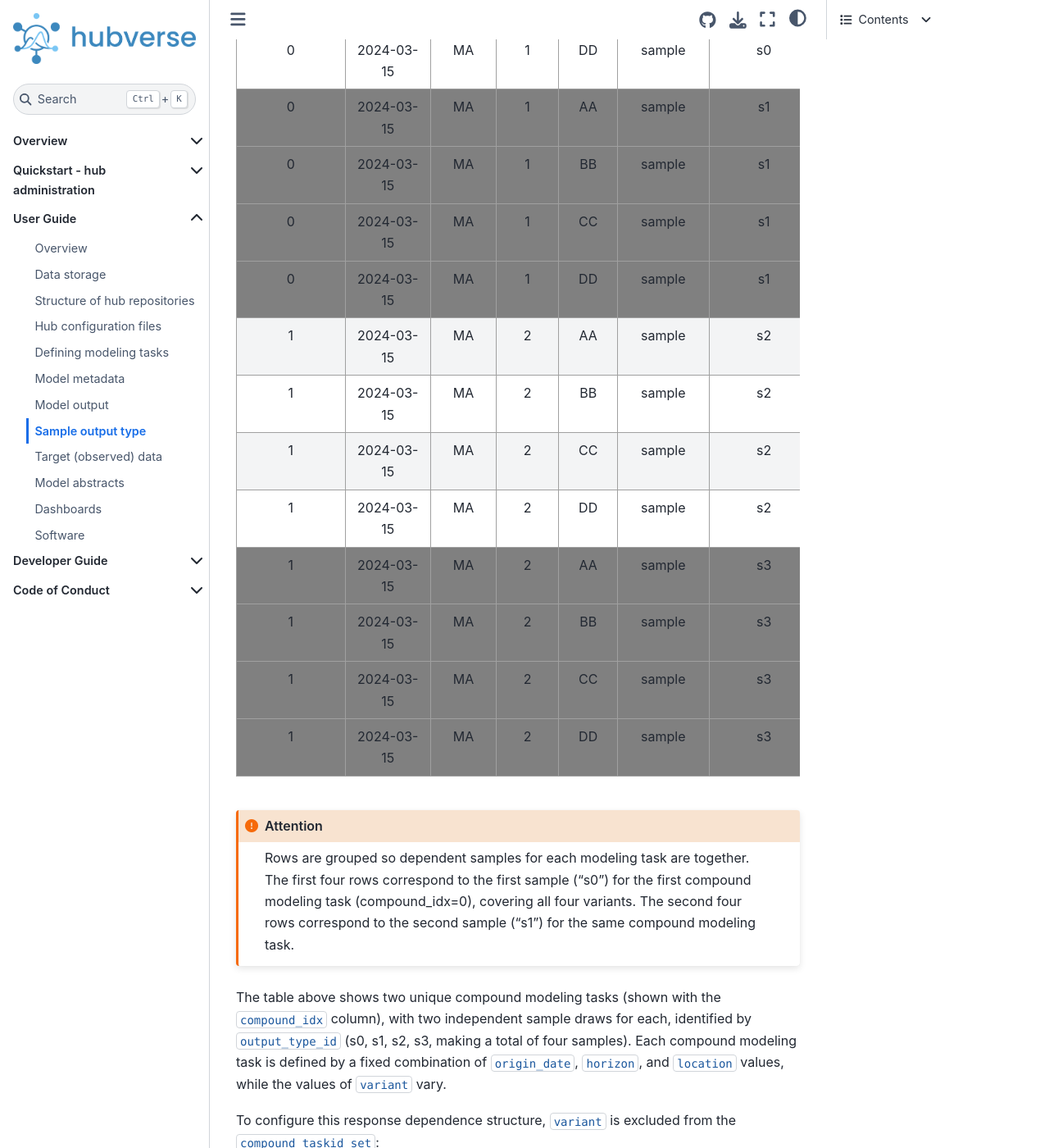
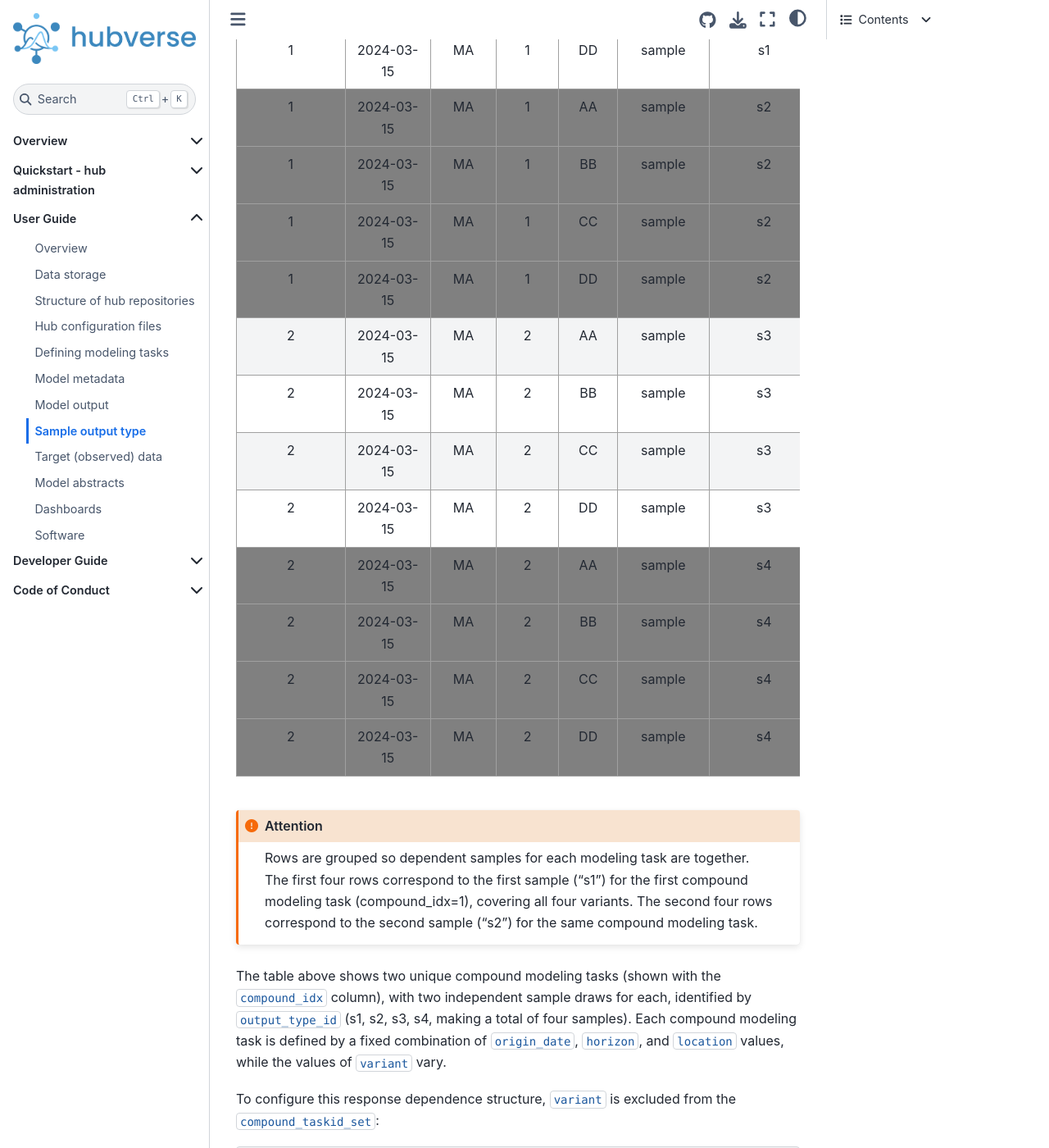
Before and after one commit to hubverse-org/hubDocs, a Sphinx documentation site: the page built from docs/source/user-guide/sample-output-type.md, in a window 1280 px wide and 1400 px high, scrolled down 7418 px. Shown: the whole window at 82% size. Built offline with Sphinx 7.4.7 and the Sphinx Book theme 1.1.4, drawn with Linux system fonts in a browser that asks for light colours; comment, search, counter and statistics services are not loaded; some of the changed text lies outside the part shown.

Commit message:
Update to use 1 indexing scheme

````diff
--- a/docs/source/user-guide/sample-output-type.md
+++ b/docs/source/user-guide/sample-output-type.md
@@ -27,21 +27,21 @@ How modeling tasks relate to each other determines the structure of this distrib
 
 In many settings, predictions will be made for individual modeling tasks, with no notion of modeling tasks being related to each other or collected into sets (for more on this, see the [compound modeling tasks section](#compound-modeling-tasks)). When predictions are assumed to be made for individual modeling tasks, every modeling task is treated as distinct. In mathematical terms, these samples represent draws from marginal predictive distributions.
 
-Now, suppose we wanted to collect samples for each of the modeling tasks defined in the previous section. The table below shows a dataset with three groups (indicated by `compound_idx`[^1] values 1, 2, and 3) and three samples per group. The `output_type_id` column contains sample indexes that are unique across an entire model output file, not just within each group, so each group has distinct sample indexes (0-2, 3-5, and 6-8 respectively). When sampling from marginal distributions, each group corresponds to a single modeling task, so all task ID values are identical within each group. Notice how each group represents samples for a single slice of task ID space.
+Now, suppose we wanted to collect samples for each of the modeling tasks defined in the previous section. The table below shows a dataset with three groups (indicated by `compound_idx`[^1] values 1, 2, and 3) and three samples per group. The `output_type_id` column contains sample indexes that are unique across an entire model output file, not just within each group, so each group has distinct sample indexes (1-3, 4-6, and 7-9 respectively). When sampling from marginal distributions, each group corresponds to a single modeling task, so all task ID values are identical within each group. Notice how each group represents samples for a single slice of task ID space.
 
 [^1]: The `compound_idx` column is a visual aid to indicate which rows belong to the same group. In the marginal case shown here, each group contains samples for one modeling task. This column is not a task ID variable and is not typically present in actual model output data.
 
 |compound_idx| origin_date | horizon | location | output_type| output_type_id | value |
 |:----------: |:----------: | :-----------: | :-----------: | :-----------: | :-----------: | :-----------: |
-| 1 | 2024-03-15 | 1 | MA | sample | 0| - |
 | 1 | 2024-03-15 | 1 | MA | sample | 1| - |
 | 1 | 2024-03-15 | 1 | MA | sample | 2| - |
-| 2 | 2024-03-15 | 2 | MA | sample | 3| - |
+| 1 | 2024-03-15 | 1 | MA | sample | 3| - |
 | 2 | 2024-03-15 | 2 | MA | sample | 4| - |
 | 2 | 2024-03-15 | 2 | MA | sample | 5| - |
-| 3 | 2024-03-15 | 3 | MA | sample | 6| - |
+| 2 | 2024-03-15 | 2 | MA | sample | 6| - |
 | 3 | 2024-03-15 | 3 | MA | sample | 7| - |
 | 3 | 2024-03-15 | 3 | MA | sample | 8| - |
+| 3 | 2024-03-15 | 3 | MA | sample | 9| - |
 
 In this setting, a hub will specify a minimum and maximum number of required samples per group in the configuration for the prediction task. In the marginal case, each group corresponds to a single modeling task, but as we will see in the [compound modeling tasks section](#compound-modeling-tasks), a group can span multiple modeling tasks. The associated configuration might look like:
 
@@ -115,22 +115,22 @@ This is essentially the marginal case described earlier, included here for compa
 
 |compound_idx| origin_date |location | horizon | variant | output_type| output_type_id | value |
 |:----------: |:----------: | :-----------: | :-----------: | :-----------: | :-----------: | :-----------: | :-----------: |
-| 0 | 2024-03-15 | MA | 1 | AA | sample | s0 | - |
-| 0 | 2024-03-15 | MA | 1 | AA | sample | s1 | - |
-| 1 | 2024-03-15 | MA | 1 | BB | sample | s2 | - |
-| 1 | 2024-03-15 | MA | 1 | BB | sample | s3 | - |
-| 2 | 2024-03-15 | MA | 1 | CC | sample | s4 | - |
-| 2 | 2024-03-15 | MA | 1 | CC | sample | s5 | - |
-| 3 | 2024-03-15 | MA | 1 | DD | sample | s6 | - |
-| 3 | 2024-03-15 | MA | 1 | DD | sample | s7 | - |
-| 4 | 2024-03-15 | MA | 2 | AA | sample | s8 | - |
-| 4 | 2024-03-15 | MA | 2 | AA | sample | s9 | - |
-| 5 | 2024-03-15 | MA | 2 | BB | sample | s10 | - |
-| 5 | 2024-03-15 | MA | 2 | BB | sample | s11 | - |
-| 6 | 2024-03-15 | MA | 2 | CC | sample | s12 | - |
-| 6 | 2024-03-15 | MA | 2 | CC | sample | s13 | - |
-| 7 | 2024-03-15 | MA | 2 | DD | sample | s14 | - |
-| 7 | 2024-03-15 | MA | 2 | DD | sample | s15 | - |
+| 1 | 2024-03-15 | MA | 1 | AA | sample | s1 | - |
+| 1 | 2024-03-15 | MA | 1 | AA | sample | s2 | - |
+| 2 | 2024-03-15 | MA | 1 | BB | sample | s3 | - |
+| 2 | 2024-03-15 | MA | 1 | BB | sample | s4 | - |
+| 3 | 2024-03-15 | MA | 1 | CC | sample | s5 | - |
+| 3 | 2024-03-15 | MA | 1 | CC | sample | s6 | - |
+| 4 | 2024-03-15 | MA | 1 | DD | sample | s7 | - |
+| 4 | 2024-03-15 | MA | 1 | DD | sample | s8 | - |
+| 5 | 2024-03-15 | MA | 2 | AA | sample | s9 | - |
+| 5 | 2024-03-15 | MA | 2 | AA | sample | s10 | - |
+| 6 | 2024-03-15 | MA | 2 | BB | sample | s11 | - |
+| 6 | 2024-03-15 | MA | 2 | BB | sample | s12 | - |
+| 7 | 2024-03-15 | MA | 2 | CC | sample | s13 | - |
+| 7 | 2024-03-15 | MA | 2 | CC | sample | s14 | - |
+| 8 | 2024-03-15 | MA | 2 | DD | sample | s15 | - |
+| 8 | 2024-03-15 | MA | 2 | DD | sample | s16 | - |
 
 </div>
 
@@ -163,30 +163,30 @@ This is the first example of a true compound modeling task, where each group con
 
 |compound_idx| origin_date |location | horizon | variant | output_type| output_type_id | value |
 |:----------: |:----------: | :-----------: | :-----------: | :-----------: | :-----------: | :-----------: | :-----------: |
-| 0 | 2024-03-15 | MA | 1 | AA | sample | s0 | - |
-| 0 | 2024-03-15 | MA | 1 | BB | sample | s0 | - |
-| 0 | 2024-03-15 | MA | 1 | CC | sample | s0 | - |
-| 0 | 2024-03-15 | MA | 1 | DD | sample | s0 | - |
-| 0 | 2024-03-15 | MA | 1 | AA | sample | s1 | - |
-| 0 | 2024-03-15 | MA | 1 | BB | sample | s1 | - |
-| 0 | 2024-03-15 | MA | 1 | CC | sample | s1 | - |
-| 0 | 2024-03-15 | MA | 1 | DD | sample | s1 | - |
-| 1 | 2024-03-15 | MA | 2 | AA | sample | s2 | - |
-| 1 | 2024-03-15 | MA | 2 | BB | sample | s2 | - |
-| 1 | 2024-03-15 | MA | 2 | CC | sample | s2 | - |
-| 1 | 2024-03-15 | MA | 2 | DD | sample | s2 | - |
-| 1 | 2024-03-15 | MA | 2 | AA | sample | s3 | - |
-| 1 | 2024-03-15 | MA | 2 | BB | sample | s3 | - |
-| 1 | 2024-03-15 | MA | 2 | CC | sample | s3 | - |
-| 1 | 2024-03-15 | MA | 2 | DD | sample | s3 | - |
+| 1 | 2024-03-15 | MA | 1 | AA | sample | s1 | - |
+| 1 | 2024-03-15 | MA | 1 | BB | sample | s1 | - |
+| 1 | 2024-03-15 | MA | 1 | CC | sample | s1 | - |
+| 1 | 2024-03-15 | MA | 1 | DD | sample | s1 | - |
+| 1 | 2024-03-15 | MA | 1 | AA | sample | s2 | - |
+| 1 | 2024-03-15 | MA | 1 | BB | sample | s2 | - |
+| 1 | 2024-03-15 | MA | 1 | CC | sample | s2 | - |
+| 1 | 2024-03-15 | MA | 1 | DD | sample | s2 | - |
+| 2 | 2024-03-15 | MA | 2 | AA | sample | s3 | - |
+| 2 | 2024-03-15 | MA | 2 | BB | sample | s3 | - |
+| 2 | 2024-03-15 | MA | 2 | CC | sample | s3 | - |
+| 2 | 2024-03-15 | MA | 2 | DD | sample | s3 | - |
+| 2 | 2024-03-15 | MA | 2 | AA | sample | s4 | - |
+| 2 | 2024-03-15 | MA | 2 | BB | sample | s4 | - |
+| 2 | 2024-03-15 | MA | 2 | CC | sample | s4 | - |
+| 2 | 2024-03-15 | MA | 2 | DD | sample | s4 | - |
 
 </div>
 
 ```{attention}
-Rows are grouped so dependent samples for each modeling task are together. The first four rows correspond to the first sample ("s0") for the first compound modeling task (compound_idx=0), covering all four variants. The second four rows correspond to the second sample ("s1") for the same compound modeling task.
+Rows are grouped so dependent samples for each modeling task are together. The first four rows correspond to the first sample ("s1") for the first compound modeling task (compound_idx=1), covering all four variants. The second four rows correspond to the second sample ("s2") for the same compound modeling task.
 ```
 
-The table above shows two unique compound modeling tasks (shown with the `compound_idx` column), with two independent sample draws for each, identified by `output_type_id` (s0, s1, s2, s3, making a total of four samples). Each compound modeling task is defined by a fixed combination of `origin_date`, `horizon`, and `location` values, while the values of `variant` vary.
+The table above shows two unique compound modeling tasks (shown with the `compound_idx` column), with two independent sample draws for each, identified by `output_type_id` (s1, s2, s3, s4, making a total of four samples). Each compound modeling task is defined by a fixed combination of `origin_date`, `horizon`, and `location` values, while the values of `variant` vary.
 
 To configure this response dependence structure, `variant` is excluded from the `compound_taskid_set`:
 
@@ -211,26 +211,26 @@ Here, `horizon` is the only variable with response dependence. This could be des
 
 |compound_idx| origin_date |location | horizon | variant | output_type| output_type_id | value |
 |:----------: |:----------: | :-----------: | :-----------: | :-----------: | :-----------: | :-----------: | :-----------: |
-| 0 | 2024-03-15 | MA | 1 | AA | sample | s0 | - |
-| 0 | 2024-03-15 | MA | 2 | AA | sample | s0 | - |
-| 0 | 2024-03-15 | MA | 1 | AA | sample | s1 | - |
-| 0 | 2024-03-15 | MA | 2 | AA | sample | s1 | - |
-| 1 | 2024-03-15 | MA | 1 | BB | sample | s2 | - |
-| 1 | 2024-03-15 | MA | 2 | BB | sample | s2 | - |
-| 1 | 2024-03-15 | MA | 1 | BB | sample | s3 | - |
-| 1 | 2024-03-15 | MA | 2 | BB | sample | s3 | - |
-| 2 | 2024-03-15 | MA | 1 | CC | sample | s4 | - |
-| 2 | 2024-03-15 | MA | 2 | CC | sample | s4 | - |
-| 2 | 2024-03-15 | MA | 1 | CC | sample | s5 | - |
-| 2 | 2024-03-15 | MA | 2 | CC | sample | s5 | - |
-| 3 | 2024-03-15 | MA | 1 | DD | sample | s6 | - |
-| 3 | 2024-03-15 | MA | 2 | DD | sample | s6 | - |
-| 3 | 2024-03-15 | MA | 1 | DD | sample | s7 | - |
-| 3 | 2024-03-15 | MA | 2 | DD | sample | s7 | - |
+| 1 | 2024-03-15 | MA | 1 | AA | sample | s1 | - |
+| 1 | 2024-03-15 | MA | 2 | AA | sample | s1 | - |
+| 1 | 2024-03-15 | MA | 1 | AA | sample | s2 | - |
+| 1 | 2024-03-15 | MA | 2 | AA | sample | s2 | - |
+| 2 | 2024-03-15 | MA | 1 | BB | sample | s3 | - |
+| 2 | 2024-03-15 | MA | 2 | BB | sample | s3 | - |
+| 2 | 2024-03-15 | MA | 1 | BB | sample | s4 | - |
+| 2 | 2024-03-15 | MA | 2 | BB | sample | s4 | - |
+| 3 | 2024-03-15 | MA | 1 | CC | sample | s5 | - |
+| 3 | 2024-03-15 | MA | 2 | CC | sample | s5 | - |
+| 3 | 2024-03-15 | MA | 1 | CC | sample | s6 | - |
+| 3 | 2024-03-15 | MA | 2 | CC | sample | s6 | - |
+| 4 | 2024-03-15 | MA | 1 | DD | sample | s7 | - |
+| 4 | 2024-03-15 | MA | 2 | DD | sample | s7 | - |
+| 4 | 2024-03-15 | MA | 1 | DD | sample | s8 | - |
+| 4 | 2024-03-15 | MA | 2 | DD | sample | s8 | - |
 
 </div>
 
-The table above shows four unique compound modeling tasks (shown with the `compound_idx` column) and two independent sample draws for each, identified by `output_type_id` (s0-s7, making a total of eight samples). Each compound modeling task is defined by a fixed combination of `origin_date`, `location`, and `variant` values, while `horizon` varies.
+The table above shows four unique compound modeling tasks (shown with the `compound_idx` column) and two independent sample draws for each, identified by `output_type_id` (s1-s8, making a total of eight samples). Each compound modeling task is defined by a fixed combination of `origin_date`, `location`, and `variant` values, while `horizon` varies.
 
 To configure this response dependence structure, `horizon` is excluded from the `compound_taskid_set`:
 
@@ -255,26 +255,26 @@ Here, there is response dependence across both the `horizon` and `variant` varia
 
 |compound_idx| origin_date |location | horizon | variant | output_type| output_type_id | value |
 |:----------: |:----------: | :-----------: | :-----------: | :-----------: | :-----------: | :-----------: | :-----------: |
-| 0 | 2024-03-15 | MA | 1 | AA | sample | s0 | - |
-| 0 | 2024-03-15 | MA | 1 | BB | sample | s0 | - |
-| 0 | 2024-03-15 | MA | 1 | CC | sample | s0 | - |
-| 0 | 2024-03-15 | MA | 1 | DD | sample | s0 | - |
-| 0 | 2024-03-15 | MA | 2 | AA | sample | s0 | - |
-| 0 | 2024-03-15 | MA | 2 | BB | sample | s0 | - |
-| 0 | 2024-03-15 | MA | 2 | CC | sample | s0 | - |
-| 0 | 2024-03-15 | MA | 2 | DD | sample | s0 | - |
-| 0 | 2024-03-15 | MA | 1 | AA | sample | s1 | - |
-| 0 | 2024-03-15 | MA | 1 | BB | sample | s1 | - |
-| 0 | 2024-03-15 | MA | 1 | CC | sample | s1 | - |
-| 0 | 2024-03-15 | MA | 1 | DD | sample | s1 | - |
-| 0 | 2024-03-15 | MA | 2 | AA | sample | s1 | - |
-| 0 | 2024-03-15 | MA | 2 | BB | sample | s1 | - |
-| 0 | 2024-03-15 | MA | 2 | CC | sample | s1 | - |
-| 0 | 2024-03-15 | MA | 2 | DD | sample | s1 | - |
+| 1 | 2024-03-15 | MA | 1 | AA | sample | s1 | - |
+| 1 | 2024-03-15 | MA | 1 | BB | sample | s1 | - |
+| 1 | 2024-03-15 | MA | 1 | CC | sample | s1 | - |
+| 1 | 2024-03-15 | MA | 1 | DD | sample | s1 | - |
+| 1 | 2024-03-15 | MA | 2 | AA | sample | s1 | - |
+| 1 | 2024-03-15 | MA | 2 | BB | sample | s1 | - |
+| 1 | 2024-03-15 | MA | 2 | CC | sample | s1 | - |
+| 1 | 2024-03-15 | MA | 2 | DD | sample | s1 | - |
+| 1 | 2024-03-15 | MA | 1 | AA | sample | s2 | - |
+| 1 | 2024-03-15 | MA | 1 | BB | sample | s2 | - |
+| 1 | 2024-03-15 | MA | 1 | CC | sample | s2 | - |
+| 1 | 2024-03-15 | MA | 1 | DD | sample | s2 | - |
+| 1 | 2024-03-15 | MA | 2 | AA | sample | s2 | - |
+| 1 | 2024-03-15 | MA | 2 | BB | sample | s2 | - |
+| 1 | 2024-03-15 | MA | 2 | CC | sample | s2 | - |
+| 1 | 2024-03-15 | MA | 2 | DD | sample | s2 | - |
 
 </div>
 
-The table above shows one unique compound modeling task (shown with the `compound_idx` column value) and two unique sample draws, identified by `output_type_id` (s0 and s1). This single compound modeling task can be described as predictions for **"Massachusetts with the `origin_date` of `2024-03-15`"**, with a fixed combination of `origin_date` and `location` values, while both `horizon` and `variant` vary.
+The table above shows one unique compound modeling task (shown with the `compound_idx` column value) and two unique sample draws, identified by `output_type_id` (s1 and s2). This single compound modeling task can be described as predictions for **"Massachusetts with the `origin_date` of `2024-03-15`"**, with a fixed combination of `origin_date` and `location` values, while both `horizon` and `variant` vary.
 
 To configure this response dependence structure, both `horizon` and `variant` are excluded from the `compound_taskid_set`:
 
````
